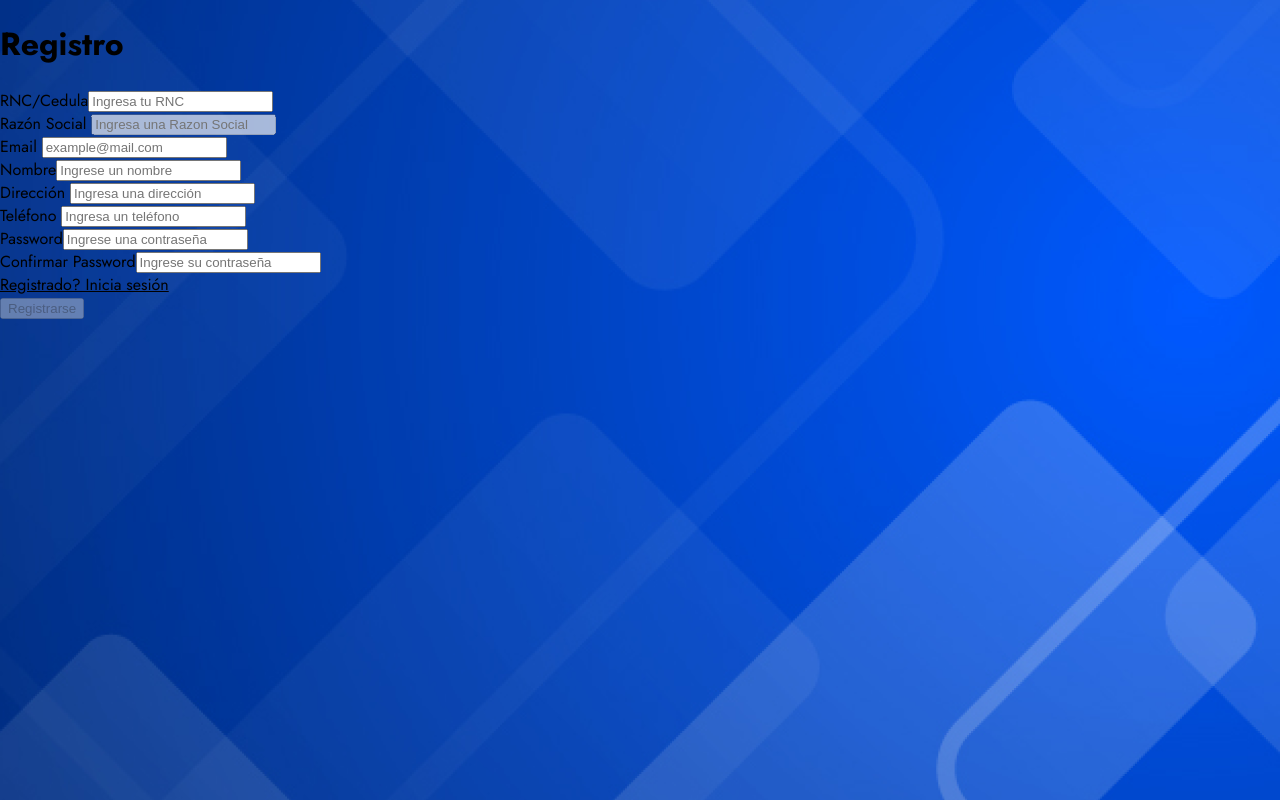
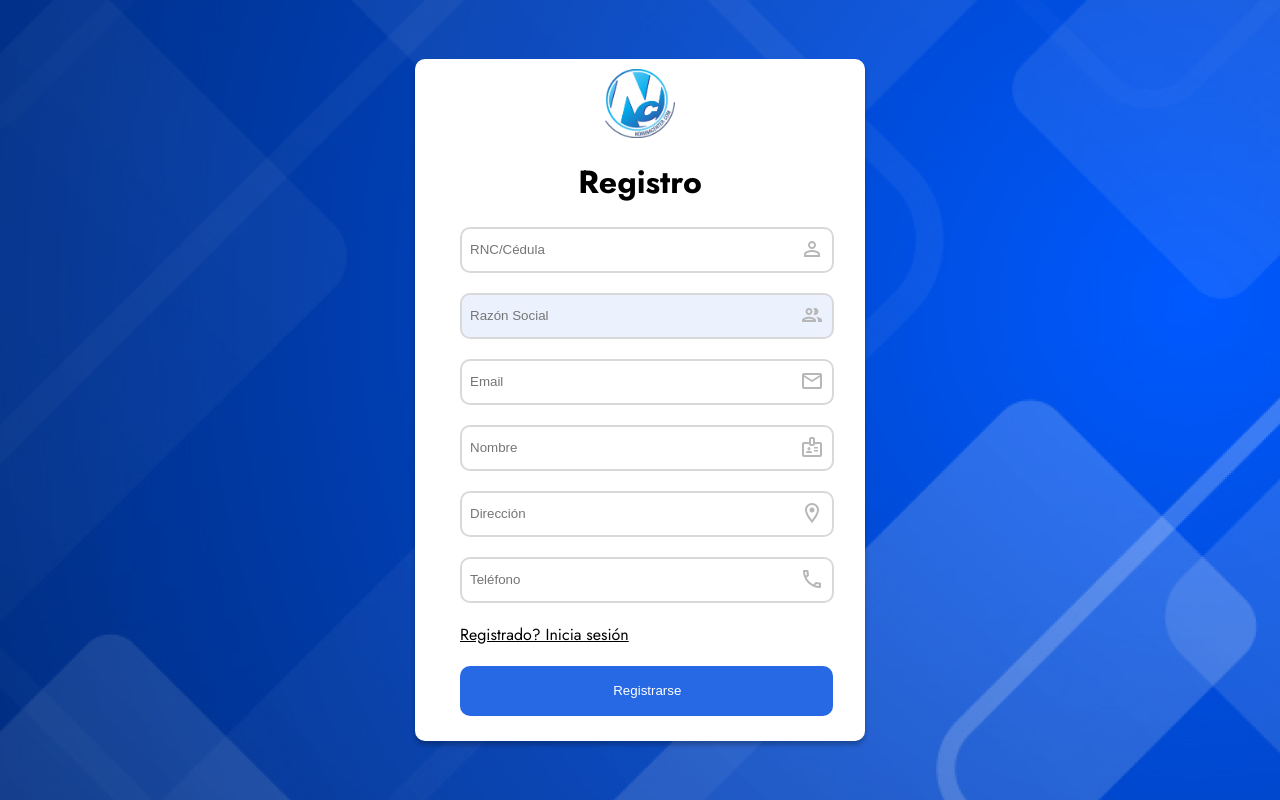
Before and after one commit to ismaeldcent04/Nomina_Center-LandingPage, a React (Vite) app: page /register in a window 1280 px wide. Built offline with nearby package versions, Linux system fonts and the light colour scheme; a web font is replaced by a local one.

Commit message:
Styling the register page and finishing some details

```diff
--- a/package.json
+++ b/package.json
@@ -10,8 +10,14 @@
     "preview": "vite preview"
   },
   "dependencies": {
+    "@emailjs/browser": "^4.3.3",
+    "@emotion/react": "^11.11.4",
+    "@emotion/styled": "^11.11.0",
+    "@mui/icons-material": "^5.15.13",
+    "@mui/material": "^5.15.13",
     "axios": "^1.6.7",
     "bootstrap": "^5.3.3",
+    "email-js": "^2.0.2",
     "react": "^18.2.0",
     "react-bootstrap": "^2.10.1",
     "react-dom": "^18.2.0",
--- a/src/Components/Pages/InfoPage.jsx
+++ b/src/Components/Pages/InfoPage.jsx
@@ -4,7 +4,7 @@ import { HomeSection } from "../HomeSection/HomeSection"
 import { MobileAppSection } from "../MobileAppSection/MobileAppSection"
 import { PricingSection } from "../PricingSection/PricingSection"
 import { TestimonialSection } from "../TestimonialSection/TestimonialSection"
-
+import "../../../index.css"
 
 export const InfoPage = ()=>{
     return (
--- a/src/Components/Pages/LoginPage.css
+++ b/src/Components/Pages/LoginPage.css
@@ -5,11 +5,7 @@
 body{
     margin: 0;
     width: 100vw;
-
-    overflow-x: hidden;
     font-family: "Jost", sans-serif;
-    background-image: url("../../assets/LoginPage.png");
-
 }
 #login{
     width: 100%;
@@ -17,14 +13,20 @@ body{
     display: flex;
     justify-content: center;
     align-items: center;
+    background-image: url("../../assets/LoginPage.png");
+}
+
+label{
+    position: relative;
 }
 
 .login_form{
     padding-top:10px ;
     background-color: white;
-    width: 400px;
-    height: 580px;
+    width: 450px;
+    height: fit-content;
     border-radius: 10px;
+    box-shadow: 0px 4px 4px 0px rgba(0, 0, 0, 0.25);
 }
 
 .login_form h1{
@@ -46,35 +48,65 @@ body{
     width: 80%;
     margin: 0 auto;
 }
-
+input:disabled{
+    background-color: rgba(39, 104, 229, 0.09);
+}
 
 .login_form input{
-    padding-left:5px;
+    padding-left:8px;
     width: 100%;
     height: 40px;
     margin-bottom: 20px;
-    border: 3px solid #D9D9D9;
+    border: 2px solid #D9D9D9;
     border-radius: 10px;
     margin-left: auto;
     margin-right: auto;
 }
+.rnc_input{
+   margin: 0!important;
+}
+.rsocial_input{
+    margin-top: 20px;
+}
 
 .login_form input::placeholder{
-    position: relative;
+
     color: #8B8D95;
-    left: 50px;
+
 }
 .login_form input[type="submit"]{
     border: none;
-    margin-bottom: 10px;
+    margin-bottom: 15px;
     width: 103.5%;
     height: 50px;
     color: white;
     background-color: #2768E5;
 }
 
+.submit_container{
+    text-align: left;
+    margin-bottom: 10px;
+}
+
+.redirect_register{
+    margin: 0 auto 20px auto;
+
+}
+
+
 .login_form span{
     width: 100%;
     color: red;
     font-size: smaller;
+    padding-left: 2px;
 }
+
+.icon{
+    position: absolute;
+    top: 0;
+    right: 10px;
+    color: #B7B7B7
+}
+.password_icon{
+    color: black;
+}
--- a/src/Components/Pages/LoginPage.jsx
+++ b/src/Components/Pages/LoginPage.jsx
@@ -3,6 +3,11 @@ import { Link } from "react-router-dom"
 import { getEmpresaByRnc, getEmpresas, getUserByEmail, updateUsuario } from "../../Services";
 import "./LoginPage.css";
 import logoimg from "../../assets/LOGO NOMINA CENTER (.com).png"
+import PersonOutlineOutlinedIcon from '@mui/icons-material/PersonOutlineOutlined';
+import PeopleOutlineOutlinedIcon from '@mui/icons-material/PeopleOutlineOutlined';
+import EmailOutlinedIcon from '@mui/icons-material/EmailOutlined';
+import VisibilityOffOutlinedIcon from '@mui/icons-material/VisibilityOffOutlined';
+import VisibilityOutlinedIcon from '@mui/icons-material/VisibilityOutlined';
 export const LoginPage = ()=>{
 
     const rncRef = useRef();
@@ -12,6 +17,7 @@ export const LoginPage = ()=>{
     const [empresa, setEmpresa] = useState();
     const [errorMessage, setErrorMessage] = useState(null);
     const [loginError, setLoginError] = useState(null);
+    const [passwordIsVisible, setPassworIsVisible] = useState(false);
     const handleRNC = async(e)=>{
         const empresa = await getEmpresaByRnc(rncRef.current.value);
         if(empresa == null){
@@ -38,14 +44,21 @@ export const LoginPage = ()=>{
         const checkedUserEmail = await getUserByEmail(email);
         if(checkedUserEmail && checkedUserEmail.empresa == empresa.oid && password == checkedUserEmail.password){
             if(!errorMessage){
+
+                const isNew = false;
+
                 const updatedUser = await updateUsuario(checkedUserEmail.oid);
                 console.log(updatedUser);
-                window.location.href = `http://localhost:4412/AutoLogin.aspx?UserName=Admin&Password=&DataBase=NC${empresa.rnc}`;
+                window.location.href = `http://localhost:4412/AutoLogin.aspx?UserName=Admin&Password=${checkedUserEmail.password}&IsNew=${isNew}&DataBase=NC${empresa.rnc}`;
             }
 
         }else{
             setLoginError("Email o contraseña incorrecta, por favor intente de nuevo con credenciales validas.")
         }
+    }
+
+    const handlePasswordVisibility=()=>{
+        setPassworIsVisible(prevValue=> !prevValue)
     }
     return(
         <div id="login">
@@ -55,21 +68,21 @@ export const LoginPage = ()=>{
                 <h1>Login</h1>
               </div>
              <form onSubmit={handleLogin}>
+                <div >
+                 <label><input type="text" className="rnc_input" placeholder="RNC/Cedula" onChange={handleRNC} ref={rncRef}/><PersonOutlineOutlinedIcon className="icon"/></label>
+                </div>
+                {errorMessage && <span>{errorMessage}</span>}
                 <div>
-                 <label><input type="text" placeholder="RNC/Cedula" onChange={handleRNC} ref={rncRef}/></label>
-                 {errorMessage && <span>{errorMessage}</span>}
+                 <label><input type="text" disabled placeholder="Razón Social" className="rsocial_input" onChange={handleRNC} value={razonS} /><PeopleOutlineOutlinedIcon className="icon"/></label>
                 </div>
                 <div>
-                 <label><input type="text" disabled placeholder="Razón Social" onChange={handleRNC} value={razonS} /></label>
+                 <label><input type="email" placeholder="Email" onChange={handleEmail} value={email} /><EmailOutlinedIcon className="icon"/></label>
                 </div>
                 <div>
-                 <label><input type="email" placeholder="Email" onChange={handleEmail} value={email} /></label>
+                <label> <input type={passwordIsVisible?"text":"password"} placeholder="Password" onChange={handlePassword} value={password}/>{!passwordIsVisible?<VisibilityOffOutlinedIcon onClick={handlePasswordVisibility} className="icon password_icon"/>: <VisibilityOutlinedIcon onClick={handlePasswordVisibility} className="icon password_icon"/>}</label>
                 </div>
-                <div>
-                <label> <input type="password" placeholder="Password" onChange={handlePassword} value={password}/></label>
-                </div>
-                <Link to={"/register"}>Sin usuario? Registrate!</Link>
-                <div>
+                <Link to={"/register"}><p className="redirect_register">Sin usuario? Registrate!</p></Link>
+                <div className="submit_container">
                 <label><input type="submit" value={"Iniciar Sesión"}/></label>
                 {loginError && <span>{loginError}</span>}
                 </div>
--- a/src/Components/Pages/RegisterPage.css
+++ b/src/Components/Pages/RegisterPage.css
@@ -7,5 +7,103 @@ body{
     width: 100vw;
     overflow-x: hidden;
     font-family: "Jost", sans-serif;
+}
+
+#register{
+    width: 100%;
+    height: 100vh;
+    display: flex;
+    justify-content: center;
+    align-items: center;
     background-image: url("../../assets/LoginPage.png");
 }
+label{
+    position: relative;
+}
+.register_form{
+    padding-top:10px ;
+    background-color: white;
+    width: 450px;
+    height: fit-content;
+    border-radius: 10px;
+    box-shadow: 0px 4px 4px 0px rgba(0, 0, 0, 0.25);
+}
+
+.logo_img{
+
+    width: 70px;
+}
+
+.register_form h1{
+    text-align: center;
+}
+
+.register_header{
+    display: flex;
+    flex-direction: column ;
+    align-items: center;
+}
+.rnc_input{
+    margin: 0!important;
+ }
+
+.email_input{
+    margin: 0!important;
+}
+.rsocial_input{
+     margin-top: 20px;
+}
+.input_nombre{
+    margin-top: 20px;
+}
+
+.register_form form{
+    width: 80%;
+    margin: 0 auto;
+}
+input:disabled{
+    background-color: rgba(39, 104, 229, 0.09);
+}
+
+.register_form input{
+    padding-left:8px;
+    width: 100%;
+    height: 40px;
+    margin-bottom: 20px;
+    border: 2px solid #D9D9D9;
+    border-radius: 10px;
+    margin-left: auto;
+    margin-right: auto;
+}
+
+.register_form input[type="submit"]{
+    border: none;
+    margin-bottom: 15px;
+    width: 103.5%;
+    height: 50px;
+    color: white;
+    background-color: #2768E5;
+}
+
+.submit_container{
+    text-align: left;
+    margin-bottom: 10px;
+}
+
+.register_form span{
+    width: 100%;
+    color: red;
+    font-size: smaller;
+    padding-left: 2px;
+}
+
+.login_redirect{
+    margin: 0 auto 20px auto;
+
+}
+.icon{
+    position: absolute;
+    top: 0;
+    right: 10px;
+    color: #B7B7B7
+}
--- a/src/Components/Pages/RegisterPage.jsx
+++ b/src/Components/Pages/RegisterPage.jsx
@@ -2,19 +2,20 @@ import { useEffect, useRef, useState } from "react";
 import { Link } from "react-router-dom";
 import { addEmpresas, addUser, getEmpresas, getTaxByRnc, getUsers } from "../../Services";
 import "./RegisterPage.css";
+import logoimg from "../../assets/LOGO NOMINA CENTER (.com).png"
+import generatePassword from "../../helpers/generatePassword";
+import { sendEmail } from "../../helpers/sendEmail";
+import PersonOutlineOutlinedIcon from '@mui/icons-material/PersonOutlineOutlined';
+import PeopleOutlineOutlinedIcon from '@mui/icons-material/PeopleOutlineOutlined';
+import EmailOutlinedIcon from '@mui/icons-material/EmailOutlined';
+import BadgeOutlinedIcon from '@mui/icons-material/BadgeOutlined';
+import LocationOnOutlinedIcon from '@mui/icons-material/LocationOnOutlined';
+import PhoneOutlinedIcon from '@mui/icons-material/PhoneOutlined';
 // import connection from "../../Services";
 // import { Request } from "tedious";
 
 export const RegisterPage = () => {
-  // const [newUser,setNewUser] = useState({
-  //     rnc:"",
-  //     razonS:"",
-  //     direccion:"",
-  //     telefono:"",
-  //     login:"Admin",
-  //     password:"",
-  //     cpassword:"",
-  // });
+
   const rncRef = useRef();
   const razonSRef = useRef();
   const direccionRef = useRef();
@@ -25,13 +26,13 @@ export const RegisterPage = () => {
   const [nombre, setNombre] = useState();
   const [direccion, setDireccion] = useState();
   const [telefono, setTelefono] = useState();
-  const [password, setPassword] = useState("");
-  const [cpassword, setCPassword] = useState("");
+  // const [password, setPassword] = useState("");
+  // const [cpassword, setCPassword] = useState("");
   const [taxId, setTaxId] = useState();
   const [rncIsValid, setRncIsValid] = useState(true);
-  const [emailIsValid, setEmailIsValid] = useState(true);
-  const [passwordIsValid, setPasswordIsValid] = useState(true);
-  const [cPasswordIsValid, setCPasswordIsValid] = useState(true);
+  const [emailValidationMessage, setEmailValidationMessage] = useState(null);
+  // const [passwordIsValid, setPasswordIsValid] = useState(true);
+  // const [cPasswordIsValid, setCPasswordIsValid] = useState(true);
   // useEffect(() => {
   //   (async () => {
   //     const tax = await getTaxByRnc(rncRef.current.value);
@@ -40,13 +41,14 @@ export const RegisterPage = () => {
   // }, [rnc]);
 
   const handleRnc = async(e) => {
-    const tax = await getTaxByRnc(rncRef.current.value);
-    const empresas = await getEmpresas();
-    console.log(tax);
-    setTaxId(tax);
+    // const tax = await getTaxByRnc(rncRef.current.value);
     setRnc(e.target.value);
 
-    razonSRef.current.value = tax?.titular;
+    const tax = await getTaxByRnc(e.target.value || null );
+    const empresas = await getEmpresas();
+    console.log("si entro");
+
+    razonSRef.current.value = tax?.titular || null;
 
     direccionRef.current.value =
       tax?.dir1 == undefined || tax?.dir1 == "" ? "" : tax.dir1;
@@ -55,13 +57,13 @@ export const RegisterPage = () => {
       tax?.telefono == undefined || tax?.telefono == ""
         ? "" : tax.telefono;
 
-    const empresaRnc = empresas.find(empresa=> empresa.rnc === rncRef.current.value);
+    const empresaRnc = empresas.find(empresa=> empresa.rnc === e.target.value);
 
     if (!tax || empresaRnc) {
       setRncIsValid(false);
 
-    } else if(rncRef.current.value == null){
-      razonSRef.current.value = "";
+    } else if(e.target.value.length <= 0 ){
+      setRncIsValid(false);
     }
     else{
       setRncIsValid(true);
@@ -76,11 +78,15 @@ export const RegisterPage = () => {
     const checkedUser = users.find(user=> user.email == e.target.value);
     console.log(users);
     console.log(checkedUser);
-    if(!checkedUser){
-      setEmailIsValid(true);
+    if(!checkedUser && e.target.value.length > 0){
+      setEmailValidationMessage(null);
+      console.log("si entro");
+    }
+    else if(e.target.value.length <= 0){
+      setEmailValidationMessage("Email no valido.")
     }
     else{
-      setEmailIsValid(false);
+      setEmailValidationMessage("Email ya asignado a un usuario, por favor intente con otro email.");
     }
 
   }
@@ -94,29 +100,44 @@ export const RegisterPage = () => {
   const handletelefono = (e) => {
     setTelefono(e.target.value);
   };
-  const handlepassword = (e) => {
-    if(e.target.value.length < 6){
-      setPasswordIsValid(false);
-    } else{
-      setPasswordIsValid(true);
-    }
-    setPassword(e.target.value);
-  };
+  // const handlepassword = (e) => {
+  //   if(e.target.value.length < 6){
+  //     setPasswordIsValid(false);
+  //   } else{
+  //     setPasswordIsValid(true);
+  //   }
+  //   setPassword(e.target.value);
+  // };
 
-  const handleCpassword = (e) => {
-    if(password != e.target.value){
-      setCPasswordIsValid(false);
-    }
-    else{
-      setCPasswordIsValid(true);
-    }
-    setCPassword(e.target.value);
-  };
+  // const handleCpassword = (e) => {
+  //   if(password != e.target.value){
+  //     setCPasswordIsValid(false);
+  //   }
+  //   else{
+  //     setCPasswordIsValid(true);
+  //   }
+  //   setCPassword(e.target.value);
+  // };
   const handleNewUser = () => {};
 
   const handleSubmit = async(e) => {
     e.preventDefault();
     console.log("Click");
+
+    const password = generatePassword(10);
+    // const emailSettings = {
+    //   service_id: 'service_02i1sr1',
+    //   template_id: 'template_srygbto',
+
+    //   template_params: {
+    //       email: email,
+    //       to_name:nombre,
+    //       message: `Tu password temporal para ingresar a NominaCenter es: ${password}`,
+    //       reply_to:'idicent@sergioguzmansoft'
+    //   },
+    //   public_key: 'sQhZDnAo-9X3JUjqg',
+    // }
+
     const empresa = {
       rnc: rncRef.current.value,
       razonSocial: razonSRef.current.value,
@@ -136,7 +157,7 @@ export const RegisterPage = () => {
       ultimoLogin:null
     }
 
-    if(rncIsValid && emailIsValid && passwordIsValid && cPasswordIsValid){
+    if(rncIsValid && !emailValidationMessage){
       try {
         const newEmpresa = await addEmpresas(empresa);
         console.log(newEmpresa);
@@ -147,9 +168,10 @@ export const RegisterPage = () => {
           setNombre("");
           setDireccion("");
           setTelefono("");
-          setPassword("");
-          setCPassword("");
         });
+
+        sendEmail(nombre, password, email);
+
         console.log(newUser);
       } catch (error) {
         console.log(error);
@@ -162,91 +184,100 @@ export const RegisterPage = () => {
 
   return (
     <div id="register">
+      <div className="register_form">
+      <div className="register_header">
+        <img src={logoimg}  className="logo_img"/>
       <h1>Registro</h1>
+      </div>
       <form onSubmit={handleSubmit}>
         <div>
           <label>
-            RNC/Cedula
             <input
               name="rnc"
               type="text"
-              placeholder="Ingresa tu RNC"
+              placeholder="RNC/Cédula"
               ref={rncRef}
+              value={rnc || ""}
               onChange={handleRnc}
+              className="rnc_input"
               required
             />
-            {!rncIsValid && (
+            <PersonOutlineOutlinedIcon className="icon"/>
+          </label>
+        </div>
+        {!rncIsValid && (
               <span>RNC no existente o ya asignado, por favor ingresa un RNC valido.</span>
             )}
+        <div>
+          <label>
+            <input
+              name="razonS"
+              type="text"
+              placeholder="Razón Social"
+              ref={razonSRef}
+              disabled
+              onChange={handleNewUser}
+              className="rsocial_input"
+            />
+            <PeopleOutlineOutlinedIcon className="icon"/>
           </label>
         </div>
         <div>
           <label>
-            Razón Social{" "}
             <input
-              name="razonS"
-              type="texto"
-              placeholder="Ingresa una Razon Social"
-              ref={razonSRef}
-              disabled
-              onChange={handleNewUser}
+              name="email"
+              type="email"
+              placeholder="Email"
+              value={email}
+              onChange={handleEmail}
+              className="email_input"
+              required
             />
+            <EmailOutlinedIcon className="icon"/>
+          </label>
+          {emailValidationMessage && <span>{emailValidationMessage}</span>}
+        </div>
+        <div>
+          <label>
+            <input
+              name="nombre"
+              type="text"
+              placeholder="Nombre"
+              value={nombre}
+              className="input_nombre"
+              onChange={handleNombre}
+            />
+            <BadgeOutlinedIcon className="icon"/>
           </label>
         </div>
         <div>
           <label>
-            Email{" "}
             <input
-              name="email"
-              type="email"
-              placeholder="example@mail.com"
-              value={email}
-              onChange={handleEmail}
-              required
+              name="direccion"
+              type="texto"
+              placeholder="Dirección"
+              value={direccion}
+              onChange={handledireccion}
+              ref={direccionRef}
             />
-          </label>
-          {!emailIsValid && <span>Email ya asignado a un usuario, por favor intente con otro email.</span>}
-        </div>
-        <div>
-          <label>
-            Nombre
-            <input
-              name="nombre"
-              type="text"
-              placeholder="Ingrese un nombre"
-              value={nombre}
-              onChange={handleNombre}
-            />
+            <LocationOnOutlinedIcon className="icon"/>
           </label>
         </div>
         <div>
           <label>
-            Dirección{" "}
-            <input
-              name="direccion"
-              type="texto"
-              placeholder="Ingresa una dirección"
-              value={direccion}
-              onChange={handledireccion}
-              ref={direccionRef}
-            />
-          </label>
-        </div>
-        <div>
-          <label>
-            Teléfono{" "}
             <input
               name="telefono"
               type="texto"
-              placeholder="Ingresa un teléfono"
+              placeholder="Teléfono"
               value={telefono}
               onChange={handletelefono}
               ref={telefonoRef}
             />
+            <PhoneOutlinedIcon className="icon"/>
           </label>
         </div>
 
-        <div>
+        {/* <div>
           <label>
             Password
             <input
@@ -275,12 +306,15 @@ export const RegisterPage = () => {
             />
           </label>
           {!cPasswordIsValid && <span>Confirmar Password debe ser igual a Password.</span>}
+            </div>*/}
+        <div>
+          <Link to={"/login"}><p className="login_redirect">Registrado? Inicia sesión</p></Link>
         </div>
-        <div>
-          <Link to={"/login"}>Registrado? Inicia sesión</Link>
+        <div className="submit_container">
+        <input disabled={!(!emailValidationMessage && rncIsValid) }  type="submit" value={"Registrarse"}/>
         </div>
-        <input disabled={(password != cpassword) || password?.length == 0|| cpassword?.length == 0} type="submit" value={"Registrarse"}/>
       </form>
+      </div>
     </div>
   );
 };
--- /dev/null
+++ b/src/helpers/generatePassword.js
@@ -0,0 +1,24 @@
+function generatePassword(length) {
+    const characterSets = {
+      lowercase: "abcdefghijklmnopqrstuvwxyz",
+      uppercase: "ABCDEFGHIJKLMNOPQRSTUVWXYZ",
+      numbers: "0123456789",
+      symbols: "!@#$%^&*()_+-=[]{};':\"\\|,.<>/?",
+    };
+
+    let password = "";
+    let characterSetKeys = Object.keys(characterSets);
+
+    // Include at least one character from each set if desired (optional)
+    characterSetKeys.forEach(set => password += characterSets[set][Math.floor(Math.random() * characterSets[set].length)]);
+
+    // Fill remaining characters with random selections from all sets
+    while (password.length < length) {
+      const randomSet = characterSetKeys[Math.floor(Math.random() * characterSetKeys.length)];
+      password += characterSets[randomSet][Math.floor(Math.random() * characterSets[randomSet].length)];
+    }
+
+    return password;
+  }
+
+  export default generatePassword;
--- /dev/null
+++ b/src/helpers/sendEmail.js
@@ -0,0 +1,16 @@
+
+import emailjs from "@emailjs/browser";
+
+export const sendEmail= (nombre, password, email)=>{
+    emailjs.send("service_02i1sr1","template_srygbto",{
+        to_name: nombre,
+        message: password,
+        from_name: "Nominacenter",
+        reply_to: "idicent@sergioguzmansoft.com",
+        email: email,
+        },"sQhZDnAo-9X3JUjqg").then((result)=>{
+          console.log(result);
+      }, (error)=>{
+         console.log(error);
+      })
+}
```
Also changed, not shown: 1 other file (tests, documents, lock files or other folders).
